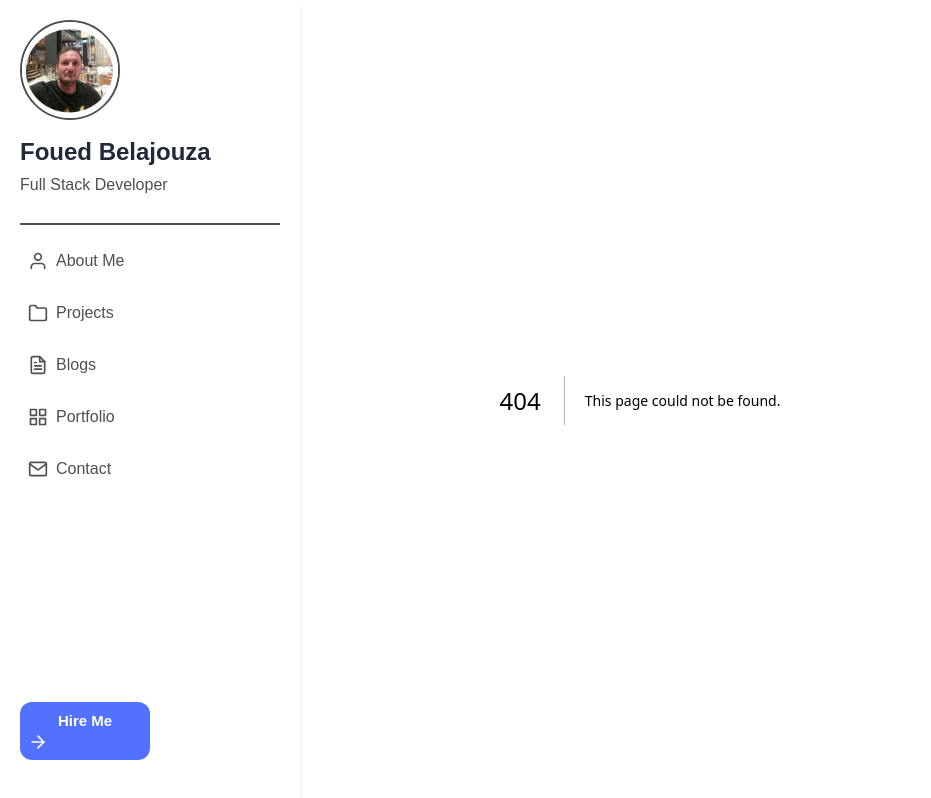
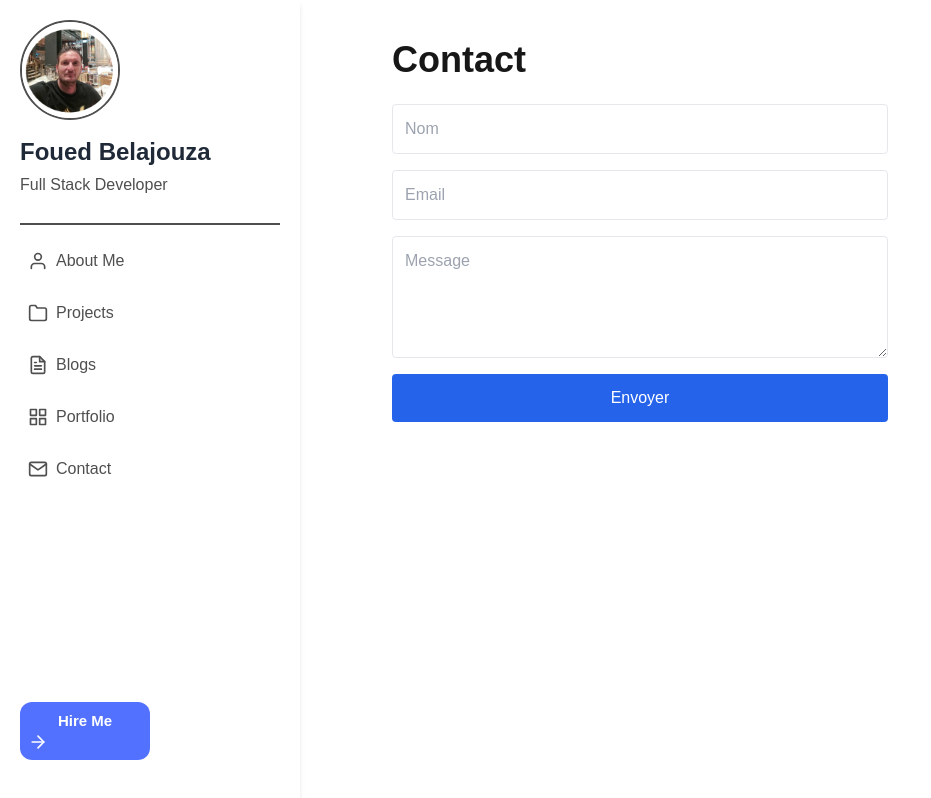
Before and after one commit to Belajouza-foued/New-portfolio, a Next.js app: page /blogs in a window 1280 px wide. Before the commit this address had no page. Shown: the whole page, without its empty margins (0-931 px from the left). Built offline with nearby package versions, Linux system fonts and the light colour scheme.

Commit message:
Add blogs folder and update page.tsx

```diff
--- /dev/null
+++ b/app/blogs/page.tsx
@@ -0,0 +1,17 @@
+export default function Contact() {
+  return (
+    <div className="p-10 max-w-xl mx-auto">
+      <h1 className="text-4xl font-bold">Contact</h1>
+
+      <form className="mt-6 flex flex-col gap-4">
+        <input className="p-3 border rounded" placeholder="Nom" />
+        <input className="p-3 border rounded" placeholder="Email" />
+        <textarea className="p-3 border rounded" rows={4} placeholder="Message"></textarea>
+
+        <button className="bg-blue-600 text-white py-3 rounded">
+          Envoyer
+        </button>
+      </form>
+    </div>
+  );
+}
--- a/app/page.tsx
+++ b/app/page.tsx
@@ -87,7 +87,7 @@ export default function Home() {
     )}
 
     {/* Overlay noir si tu veux */}
-    <div className=""></div>
+    <div className=""><h1>samir</h1></div>
   </Link>
 
   <div className="p-4">
```
